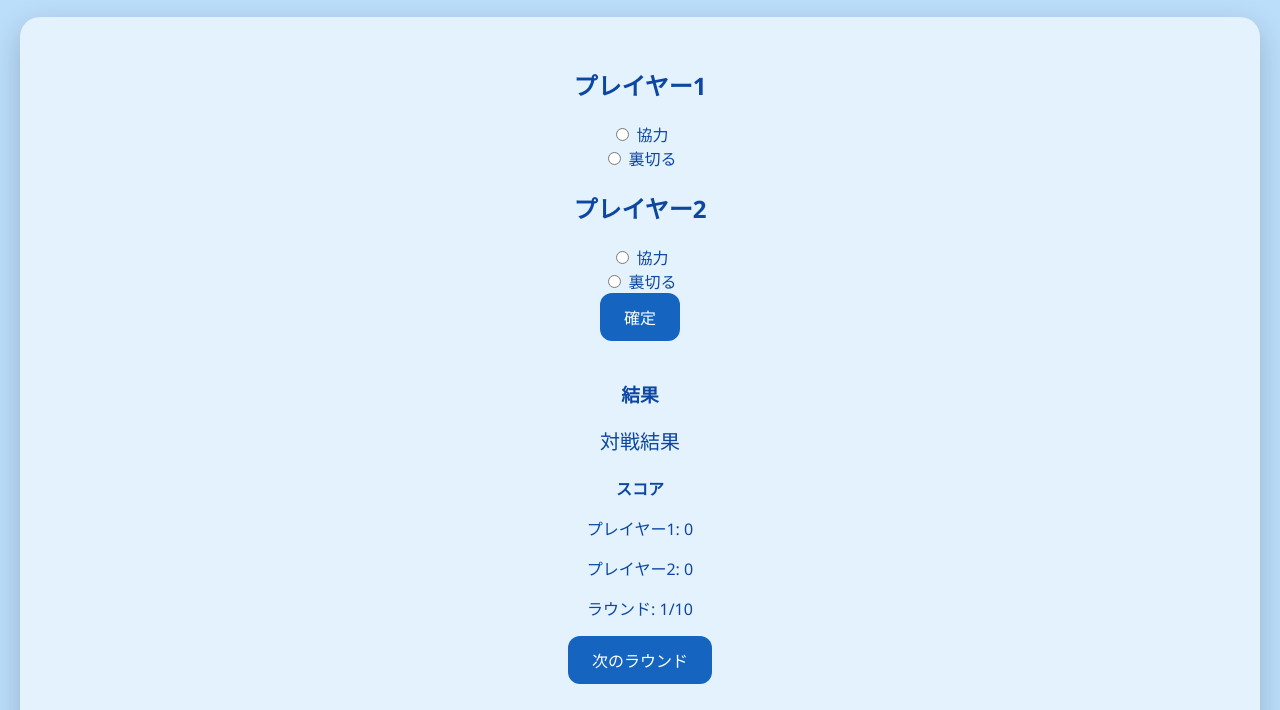
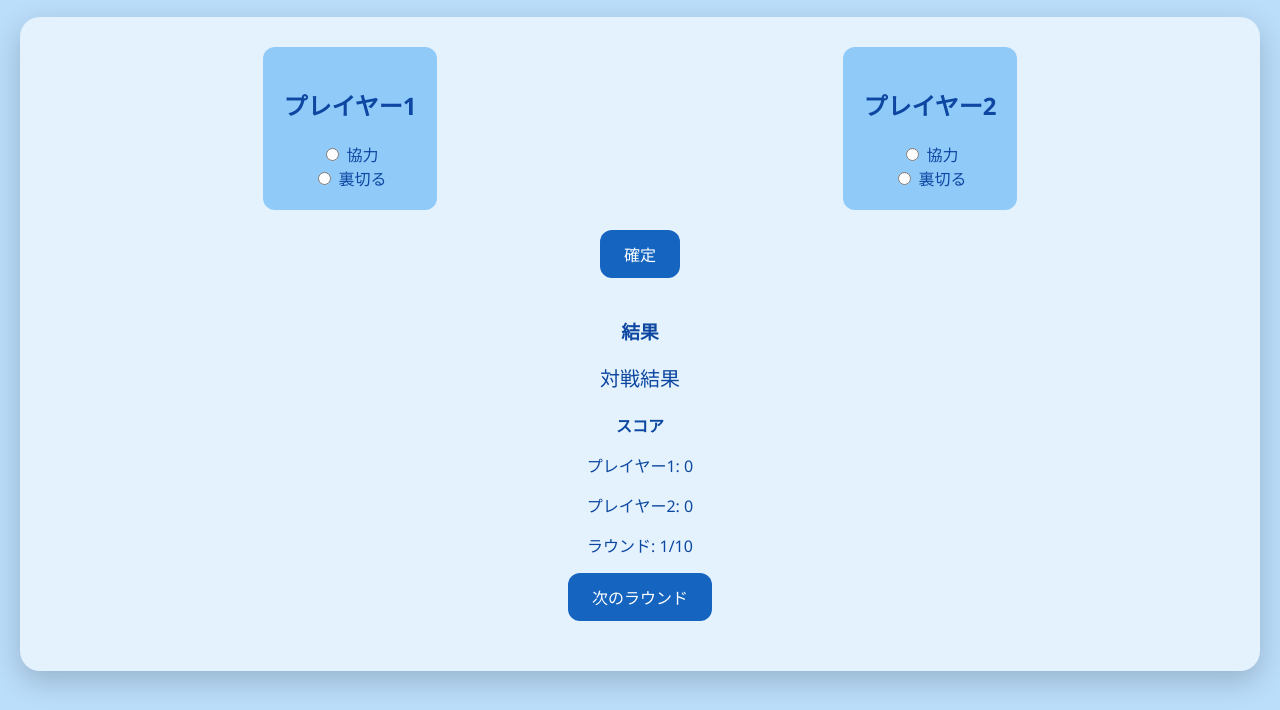
Before and after one commit to 0014des/syuzin, a plain HTML site: page index.html in a window 1280 px wide. Shown: the part 90-800 px from the top of the page. Drawn offline with Linux system fonts and the light colour scheme.

Commit message:
Update style.css

```diff
--- a/style.css
+++ b/style.css
@@ -16,6 +16,18 @@ h1 {
   border-radius: 20px;
   box-shadow: 0 10px 30px rgb(0 0 0 / 0.2);
   text-align: center;
+}
+
+.players {
+  display: flex;
+  justify-content: space-around;
+  margin-bottom: 20px;
+}
+
+.player {
+  padding: 20px;
+  border-radius: 12px;
+  background: #90caf9;
 }
 
 button {
@@ -42,3 +54,7 @@ button:hover {
 h4 {
   margin-bottom: 10px;
 }
+
+.hidden {
+  display: none;
+}
```
